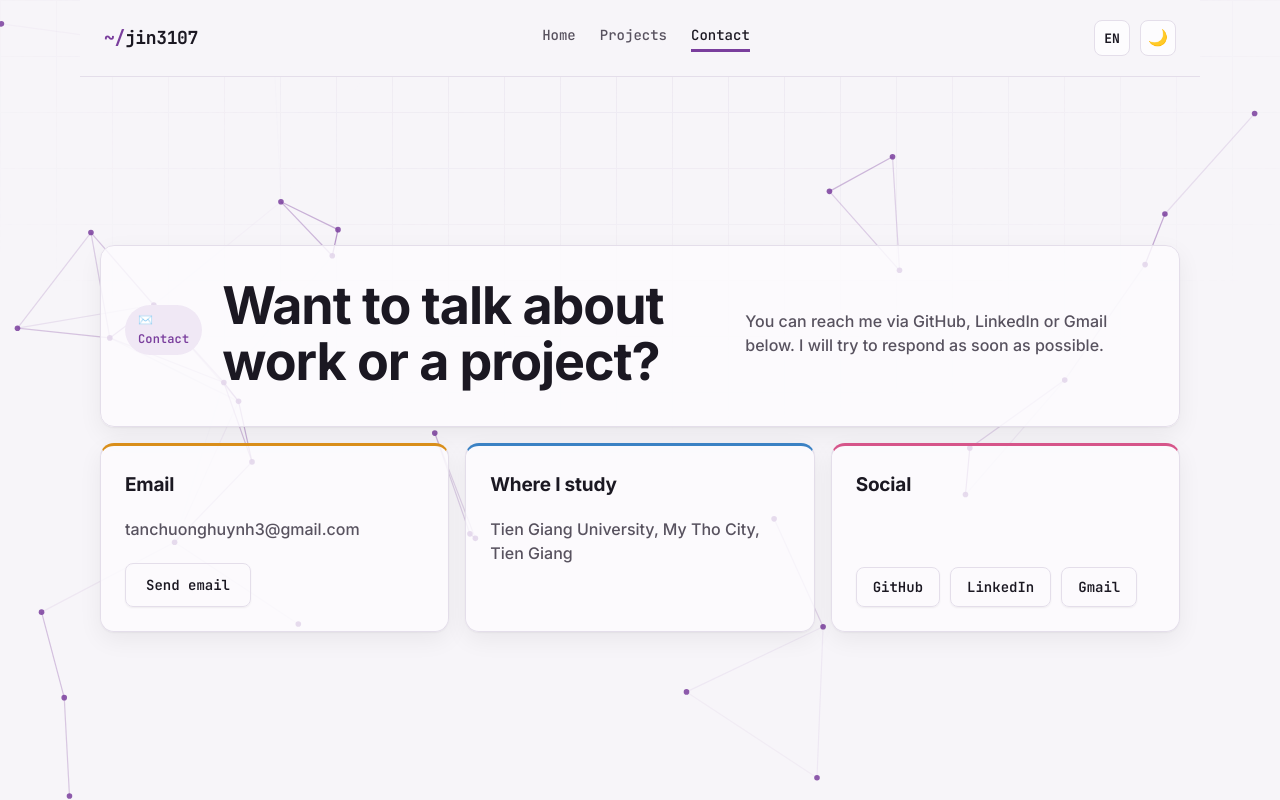
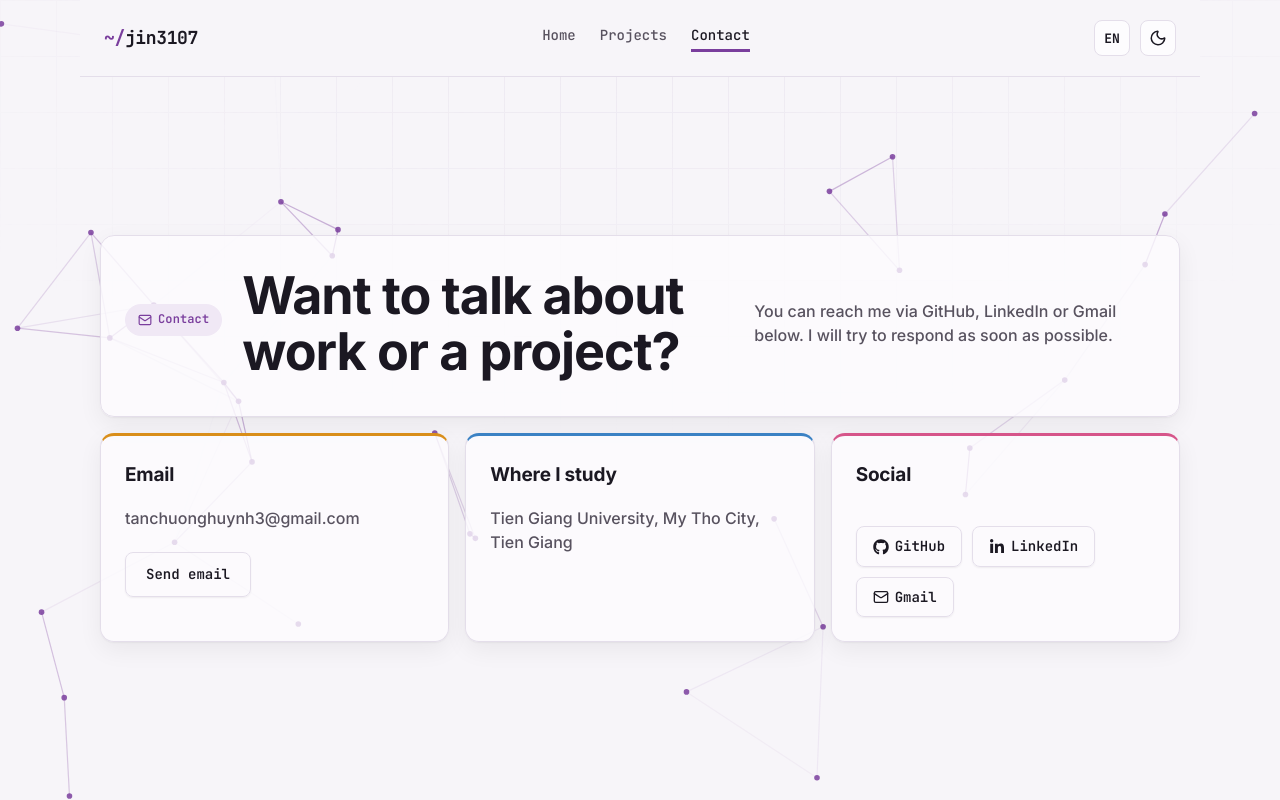
Before and after one commit to jin3107/Portfolio, a React (Vite) app: page /contact in a window 1280 px wide. Built offline with nearby package versions, Linux system fonts and the light colour scheme.

Commit message:
Replace emoji with lucide-react and react-icons SVG icons

```diff
--- a/package.json
+++ b/package.json
@@ -10,8 +10,10 @@
     "preview": "vite preview"
   },
   "dependencies": {
+    "lucide-react": "1.72.0",
     "react": "19.2.8",
     "react-dom": "19.2.8",
+    "react-icons": "5.7.0",
     "react-router-dom": "7.18.3"
   },
   "devDependencies": {
--- a/src/App.css
+++ b/src/App.css
@@ -1105,3 +1105,21 @@ body::before {
   color: var(--tile-hue);
   opacity: 1;
 }
+
+/* Icons inline with text */
+.bento-tag,
+.bento-tag-wip,
+.section-link,
+.social-link,
+.theme-toggle {
+  display: inline-flex;
+  align-items: center;
+  gap: 6px;
+}
+.theme-toggle {
+  justify-content: center;
+}
+
+.theme-toggle {
+  color: var(--text-h);
+}
--- a/src/components/FeaturedProjects.tsx
+++ b/src/components/FeaturedProjects.tsx
@@ -1,5 +1,6 @@
 import { useEffect, useState } from 'react'
 import { Link } from 'react-router-dom'
+import { ArrowRight } from 'lucide-react'
 import { greeting } from '../data/portfolio'
 import { StarIcon, ForkIcon } from './icons'
 import { useLanguage } from '../i18n/LanguageContext'
@@ -48,7 +49,7 @@ export default function FeaturedProjects() {
         <span className="section-index">02</span>
         <h2>{t.home.projectsTitle}</h2>
         <Link to="/projects" className="section-link">
-          {t.home.viewAll}
+          {t.home.viewAll} <ArrowRight size={14} />
         </Link>
       </div>
       {repos.map((repo, index) => (
--- a/src/components/SocialLinks.tsx
+++ b/src/components/SocialLinks.tsx
@@ -1,6 +1,14 @@
-import type { CSSProperties } from 'react'
+import type { CSSProperties, ReactNode } from 'react'
+import { Download, Mail } from 'lucide-react'
+import { FaGithub, FaLinkedinIn } from 'react-icons/fa6'
 import { socialLinks, cv } from '../data/portfolio'
 import { useLanguage } from '../i18n/LanguageContext'
+
+const iconMap: Record<string, ReactNode> = {
+  GitHub: <FaGithub size={16} />,
+  LinkedIn: <FaLinkedinIn size={16} />,
+  Gmail: <Mail size={16} />,
+}
 
 export default function SocialLinks({ showCv = false }: { showCv?: boolean }) {
   const { t } = useLanguage()
@@ -8,7 +16,7 @@ export default function SocialLinks({ showCv = false }: { showCv?: boolean }) {
     <div className="social-links">
       {showCv && cv.enabled && (
         <a className="social-link btn-primary" href={cv.file} download>
-          {t.home.downloadCv}
+          <Download size={16} /> {t.home.downloadCv}
         </a>
       )}
       {socialLinks.map((social) => (
@@ -20,7 +28,7 @@ export default function SocialLinks({ showCv = false }: { showCv?: boolean }) {
           className="social-link"
           style={{ '--social-color': social.color } as CSSProperties}
         >
-          {social.name}
+          {iconMap[social.name]} {social.name}
         </a>
       ))}
     </div>
--- a/src/components/ThemeToggle.tsx
+++ b/src/components/ThemeToggle.tsx
@@ -1,4 +1,5 @@
 import { useEffect, useState } from 'react'
+import { Sun, Moon } from 'lucide-react'
 
 type Theme = 'light' | 'dark'
 
@@ -23,7 +24,7 @@ export default function ThemeToggle() {
       onClick={() => setTheme((t) => (t === 'dark' ? 'light' : 'dark'))}
       aria-label="Chuyển giao diện sáng/tối"
     >
-      {theme === 'dark' ? '☀️' : '🌙'}
+      {theme === 'dark' ? <Sun size={18} /> : <Moon size={18} />}
     </button>
   )
 }
--- a/src/components/icons.tsx
+++ b/src/components/icons.tsx
@@ -1,50 +1,8 @@
-type IconProps = { className?: string }
+import { Star, GitFork, CircleDot, Clock, type LucideProps } from 'lucide-react'
 
-const base = {
-  width: 14,
-  height: 14,
-  viewBox: '0 0 16 16',
-  fill: 'none',
-  stroke: 'currentColor',
-  strokeWidth: 1.4,
-  strokeLinecap: 'round' as const,
-  strokeLinejoin: 'round' as const,
-}
+const defaults = { size: 14, strokeWidth: 1.8 }
 
-export function StarIcon({ className }: IconProps) {
-  return (
-    <svg {...base} className={className}>
-      <path d="M8 1.5l1.9 3.85 4.25.62-3.08 3 .73 4.23L8 11.2l-3.8 2 .73-4.23-3.08-3 4.25-.62L8 1.5z" />
-    </svg>
-  )
-}
-
-export function ForkIcon({ className }: IconProps) {
-  return (
-    <svg {...base} className={className}>
-      <circle cx="4" cy="3.2" r="1.6" />
-      <circle cx="12" cy="3.2" r="1.6" />
-      <circle cx="8" cy="12.8" r="1.6" />
-      <path d="M4 4.8v1.4a2.4 2.4 0 0 0 2.4 2.4h3.2A2.4 2.4 0 0 0 12 6.2V4.8" />
-      <path d="M8 8.6v2.6" />
-    </svg>
-  )
-}
-
-export function IssueIcon({ className }: IconProps) {
-  return (
-    <svg {...base} className={className}>
-      <circle cx="8" cy="8" r="6" />
-      <circle cx="8" cy="8" r="2" fill="currentColor" stroke="none" />
-    </svg>
-  )
-}
-
-export function ClockIcon({ className }: IconProps) {
-  return (
-    <svg {...base} className={className}>
-      <circle cx="8" cy="8" r="6" />
-      <path d="M8 4.8V8l2.4 1.4" />
-    </svg>
-  )
-}
+export const StarIcon = (p: LucideProps) => <Star {...defaults} {...p} />
+export const ForkIcon = (p: LucideProps) => <GitFork {...defaults} {...p} />
+export const IssueIcon = (p: LucideProps) => <CircleDot {...defaults} {...p} />
+export const ClockIcon = (p: LucideProps) => <Clock {...defaults} {...p} />
--- a/src/i18n/translations.ts
+++ b/src/i18n/translations.ts
@@ -72,7 +72,7 @@ export const translations: Record<Lang, Translation> = {
       school: 'Trường Đại học Tiền Giang',
       subtitle: 'Công nghệ thông tin - Định hướng Phát triển Web',
       duration: 'Sinh viên năm 4',
-      label: '🎓 Học vấn',
+      label: 'Học vấn',
     },
     experience: {
       title: 'Trưởng nhóm - Đồ án môn Công nghệ phần mềm',
@@ -80,7 +80,7 @@ export const translations: Record<Lang, Translation> = {
       duration: 'Học kỳ môn Công nghệ phần mềm',
       description:
         'Dẫn dắt một nhóm sinh viên xây dựng đồ án quản lý phòng khám (tiền thân của dự án QuanLyPhongKham), phụ trách chính phần backend. Hiện đang tiếp tục migrate dự án từ Repository Pattern sang Clean Architecture.',
-      label: '🧑‍💻 Kinh nghiệm',
+      label: 'Kinh nghiệm',
     },
     contact: {
       title: 'Muốn trao đổi công việc hoặc dự án?',
@@ -95,7 +95,7 @@ export const translations: Record<Lang, Translation> = {
     projects: {
       header: 'Dự án trên GitHub',
       description: 'Một số repository gần đây của tôi, chủ yếu xoay quanh ASP.NET Core + React.',
-      wip: '🚧 Đang phát triển',
+      wip: 'Đang phát triển',
       noDescription: 'Chưa có mô tả.',
       loadError: 'Không tải được danh sách dự án, ghé',
       loadErrorSuffix: 'trực tiếp nhé.',
@@ -109,7 +109,7 @@ export const translations: Record<Lang, Translation> = {
       skillsTitle: 'Kỹ năng',
       projectsTitle: 'Dự án nổi bật',
       backgroundTitle: 'Nền tảng',
-      viewAll: 'Xem tất cả →',
+      viewAll: 'Xem tất cả',
       ctaTitle: 'Cùng làm việc nhé?',
       downloadCv: 'Tải CV',
       roles: ['Backend Developer', 'ASP.NET Core', 'Clean Architecture', 'REST API'],
@@ -147,7 +147,7 @@ export const translations: Record<Lang, Translation> = {
       school: 'Tien Giang University',
       subtitle: 'Information Technology - Web Development track',
       duration: '4th-year student',
-      label: '🎓 Education',
+      label: 'Education',
     },
     experience: {
       title: 'Team Lead - Software Engineering Course Project',
@@ -155,7 +155,7 @@ export const translations: Record<Lang, Translation> = {
       duration: 'Software Engineering course term',
       description:
         'Led a student team building a clinic management project (predecessor of the QuanLyPhongKham project), mainly responsible for the backend. Currently migrating the project from Repository Pattern to Clean Architecture.',
-      label: '🧑‍💻 Experience',
+      label: 'Experience',
     },
     contact: {
       title: 'Want to talk about work or a project?',
@@ -170,7 +170,7 @@ export const translations: Record<Lang, Translation> = {
     projects: {
       header: 'GitHub Projects',
       description: 'Some of my recent repositories, mostly around ASP.NET Core + React.',
-      wip: '🚧 Work in progress',
+      wip: 'Work in progress',
       noDescription: 'No description yet.',
       loadError: 'Failed to load the project list, check',
       loadErrorSuffix: 'directly instead.',
@@ -184,7 +184,7 @@ export const translations: Record<Lang, Translation> = {
       skillsTitle: 'Skills',
       projectsTitle: 'Featured projects',
       backgroundTitle: 'Background',
-      viewAll: 'View all →',
+      viewAll: 'View all',
       ctaTitle: "Let's work together",
       downloadCv: 'Download CV',
       roles: ['Backend Developer', 'ASP.NET Core', 'Clean Architecture', 'REST API'],
--- a/src/pages/Contact.tsx
+++ b/src/pages/Contact.tsx
@@ -1,3 +1,4 @@
+import { Mail } from 'lucide-react'
 import SocialLinks from '../components/SocialLinks'
 import { contact } from '../data/portfolio'
 import { useLanguage } from '../i18n/LanguageContext'
@@ -8,7 +9,7 @@ export default function Contact() {
   return (
     <div className="bento-grid">
       <section className="bento-tile bento-page-header">
-        <span className="bento-tag">✉️ Contact</span>
+        <span className="bento-tag"><Mail size={14} /> Contact</span>
         <h1>{t.contact.title}</h1>
         <p>{t.contact.description}</p>
       </section>
--- a/src/pages/Home.tsx
+++ b/src/pages/Home.tsx
@@ -1,3 +1,5 @@
+import { GraduationCap, Briefcase } from 'lucide-react'
+import { FaGithub } from 'react-icons/fa6'
 import SocialLinks from '../components/SocialLinks'
 import GithubStats from '../components/GithubStats'
 import FeaturedProjects from '../components/FeaturedProjects'
@@ -33,7 +35,7 @@ export default function Home() {
       </section>
 
       <section className="bento-tile bento-stats pastel-blue">
-        <span className="bento-tag">🐙 GitHub</span>
+        <span className="bento-tag"><FaGithub size={14} /> GitHub</span>
         <GithubStats />
       </section>
 
@@ -72,14 +74,14 @@ export default function Home() {
         target="_blank"
         rel="noopener noreferrer"
       >
-        <span className="bento-tag">{t.education.label}</span>
+        <span className="bento-tag"><GraduationCap size={14} /> {t.education.label}</span>
         <h3>{t.education.school}</h3>
         <p>{t.education.subtitle}</p>
         <p className="bento-meta">{t.education.duration}</p>
       </a>
 
       <section className="bento-tile bento-exp pastel-blue tilt-pos">
-        <span className="bento-tag">{t.experience.label}</span>
+        <span className="bento-tag"><Briefcase size={14} /> {t.experience.label}</span>
         <h3>{t.experience.title}</h3>
         <p>{t.experience.company}</p>
         <p>{t.experience.description}</p>
--- a/src/pages/Projects.tsx
+++ b/src/pages/Projects.tsx
@@ -1,4 +1,5 @@
 import { useEffect, useState } from 'react'
+import { Rocket, Construction } from 'lucide-react'
 import { greeting } from '../data/portfolio'
 import { StarIcon, ForkIcon, IssueIcon, ClockIcon } from '../components/icons'
 import LanguageBars from '../components/LanguageBars'
@@ -62,7 +63,7 @@ export default function Projects() {
     <div className="bento-grid">
       <section className="bento-tile bento-page-header">
         <div className="bento-page-header-text">
-          <span className="bento-tag">🚀 Projects</span>
+          <span className="bento-tag"><Rocket size={14} /> Projects</span>
           <h1>{t.projects.header}</h1>
           <p>{t.projects.description}</p>
         </div>
@@ -109,7 +110,7 @@ export default function Projects() {
           rel="noopener noreferrer"
         >
           {repo.topics?.includes('wip') && (
-            <span className="bento-tag bento-tag-wip">{t.projects.wip}</span>
+            <span className="bento-tag bento-tag-wip"><Construction size={14} /> {t.projects.wip}</span>
           )}
           <h3>{repo.name}</h3>
           <p>{repo.description ?? t.projects.noDescription}</p>
```
Also changed, not shown: 1 other file (tests, documents, lock files or other folders).
